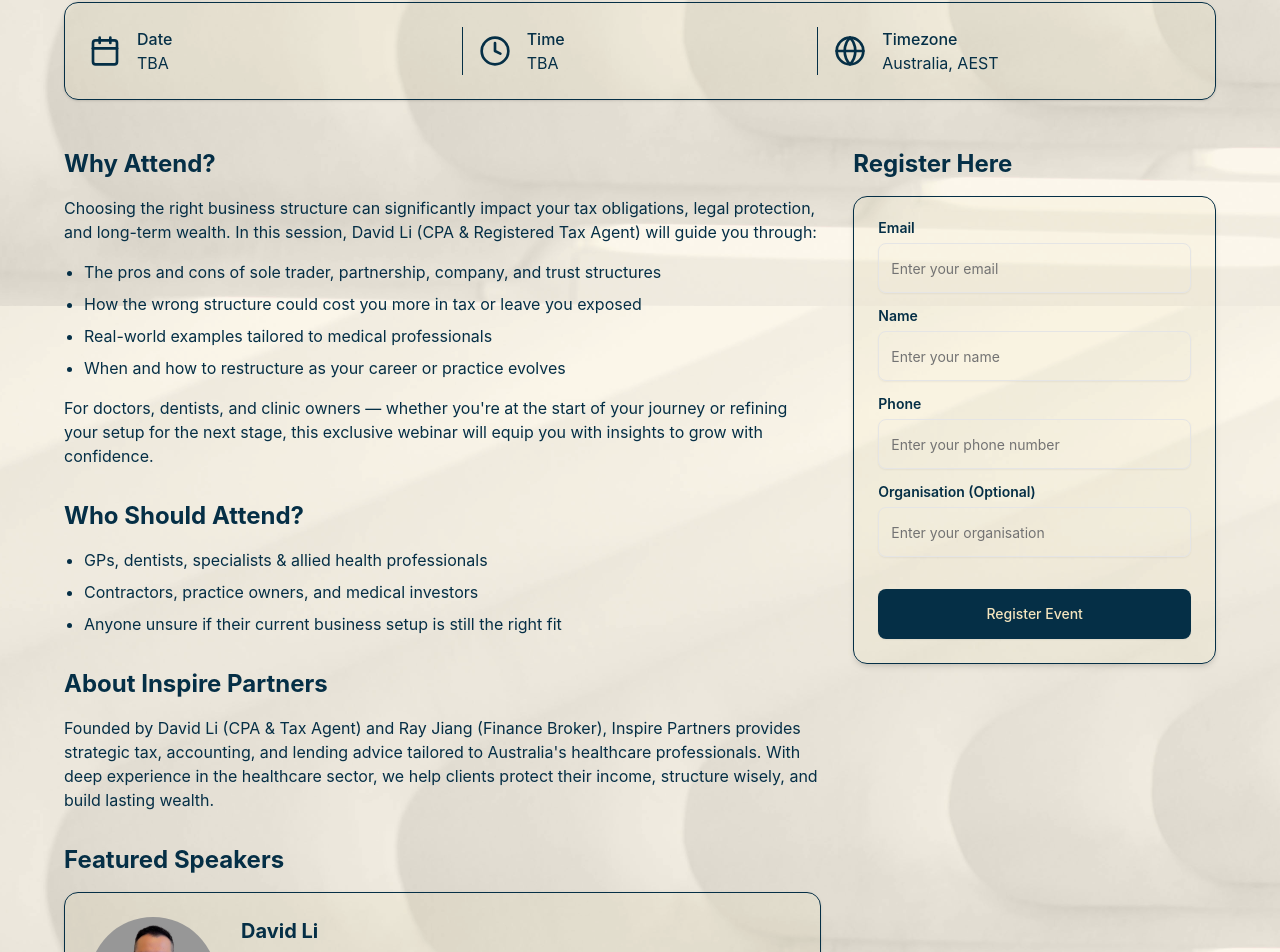
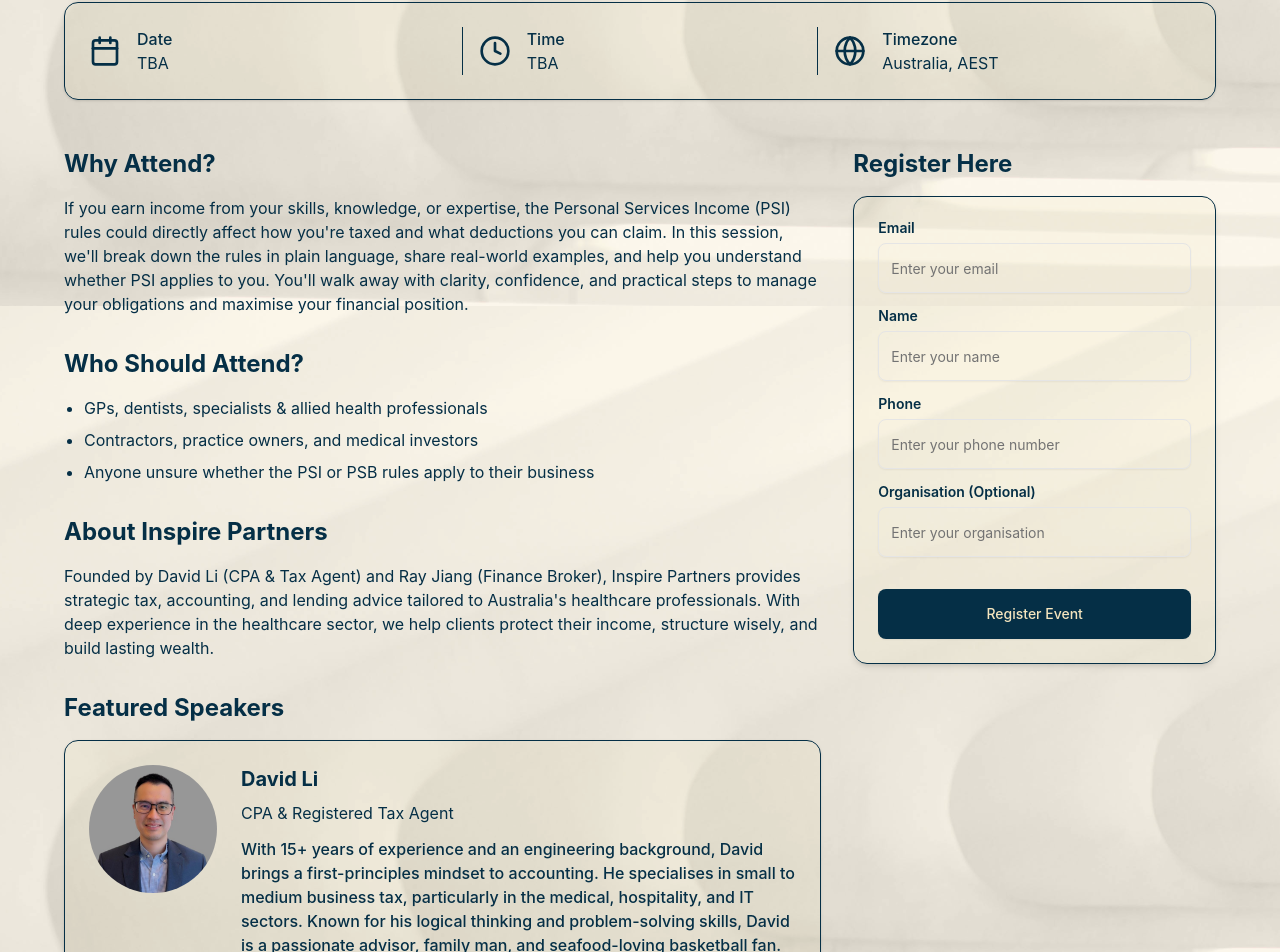
Before and after one commit to Ray-Ins/my-homepage, a Next.js app: page /event-register in a window 1280 px wide. Shown: the part 719-1671 px from the top of the page. Built offline with nearby package versions, Linux system fonts and the light colour scheme; no server answers; the database is empty.

Commit message:
feat:modify the event registration text

```diff
--- a/app/(routes)/admin/layout.tsx
+++ b/app/(routes)/admin/layout.tsx
@@ -9,13 +9,5 @@
 }) {
   const user = await currentUser();
   if (!user) redirect("/sign-in");
-  const allowed = (process.env.ADMIN_EMAILS ?? "")
-    .split(",")
-    .map((e) => e.trim().toLowerCase())
-    .filter(Boolean);
-  const emails = user.emailAddresses.map((e) => e.emailAddress.toLowerCase());
-  const isAllowed =
-    allowed.length === 0 || emails.some((e) => allowed.includes(e));
-  if (!isAllowed) redirect("/");
   return <>{children}</>;
 }
--- a/app/(routes)/event-register/page.tsx
+++ b/app/(routes)/event-register/page.tsx
@@ -196,30 +196,13 @@
               Why Attend?
             </h2>
             <p className="mb-4">
-              Choosing the right business structure can significantly impact
-              your tax obligations, legal protection, and long-term wealth. In
-              this session, David Li (CPA & Registered Tax Agent) will guide you
-              through:{" "}
-            </p>
-            <ul className="list-disc pl-5 space-y-2">
-              <li>
-                The pros and cons of sole trader, partnership, company, and
-                trust structures
-              </li>
-              <li>
-                How the wrong structure could cost you more in tax or leave you
-                exposed
-              </li>
-              <li>Real-world examples tailored to medical professionals</li>
-              <li>
-                When and how to restructure as your career or practice evolves
-              </li>
-            </ul>
-            <p className="mt-4">
-              For doctors, dentists, and clinic owners — whether you&apos;re at
-              the start of your journey or refining your setup for the next
-              stage, this exclusive webinar will equip you with insights to grow
-              with confidence.
+              If you earn income from your skills, knowledge, or expertise, the
+              Personal Services Income (PSI) rules could directly affect how
+              you're taxed and what deductions you can claim. In this session,
+              we'll break down the rules in plain language, share real-world
+              examples, and help you understand whether PSI applies to you.
+              You'll walk away with clarity, confidence, and practical steps to
+              manage your obligations and maximise your financial position.
             </p>
           </div>
 
@@ -231,8 +214,7 @@
             <li>GPs, dentists, specialists & allied health professionals</li>
             <li>Contractors, practice owners, and medical investors</li>
             <li>
-              Anyone unsure if their current business setup is still the right
-              fit
+              Anyone unsure whether the PSI or PSB rules apply to their business
             </li>
           </ul>
 
```
